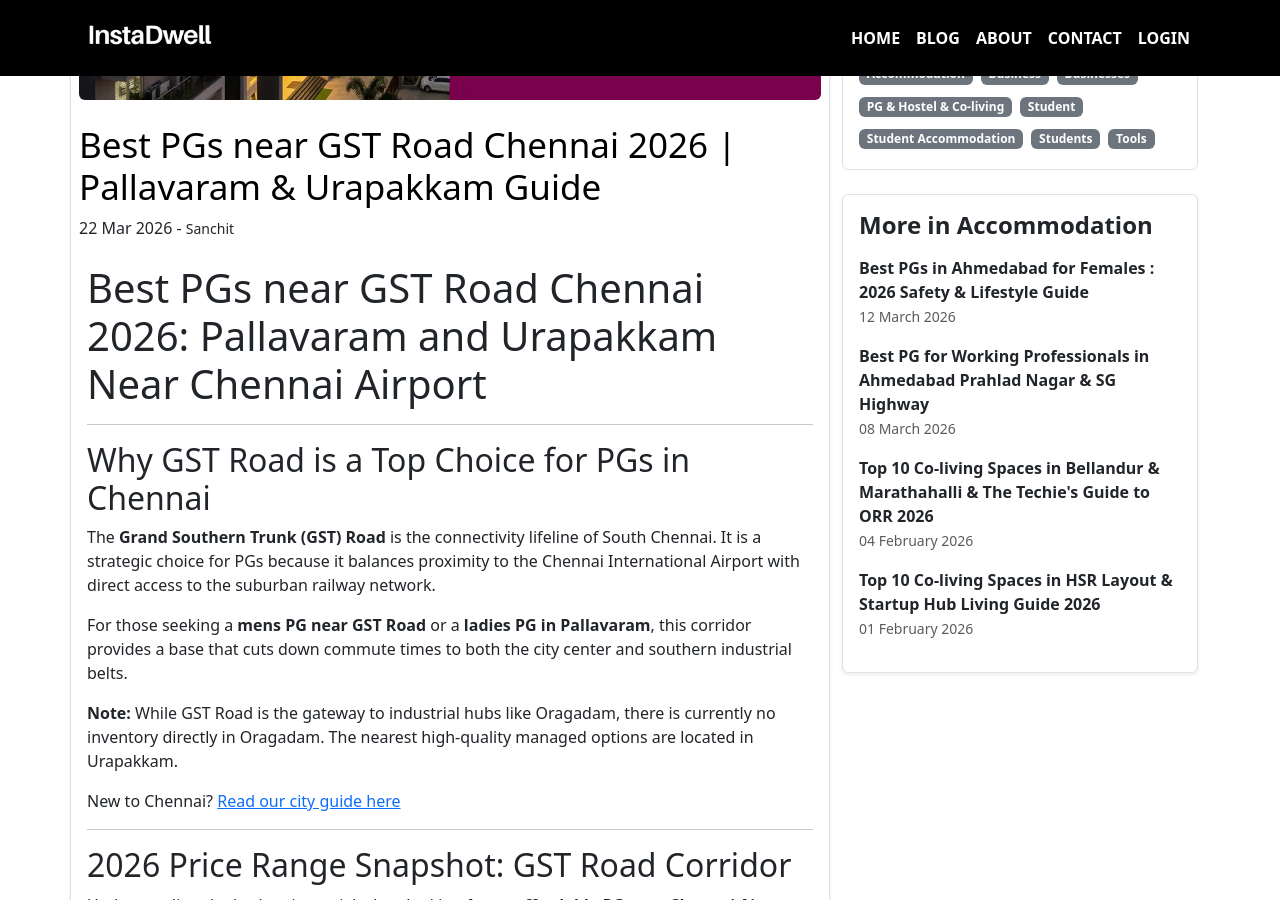
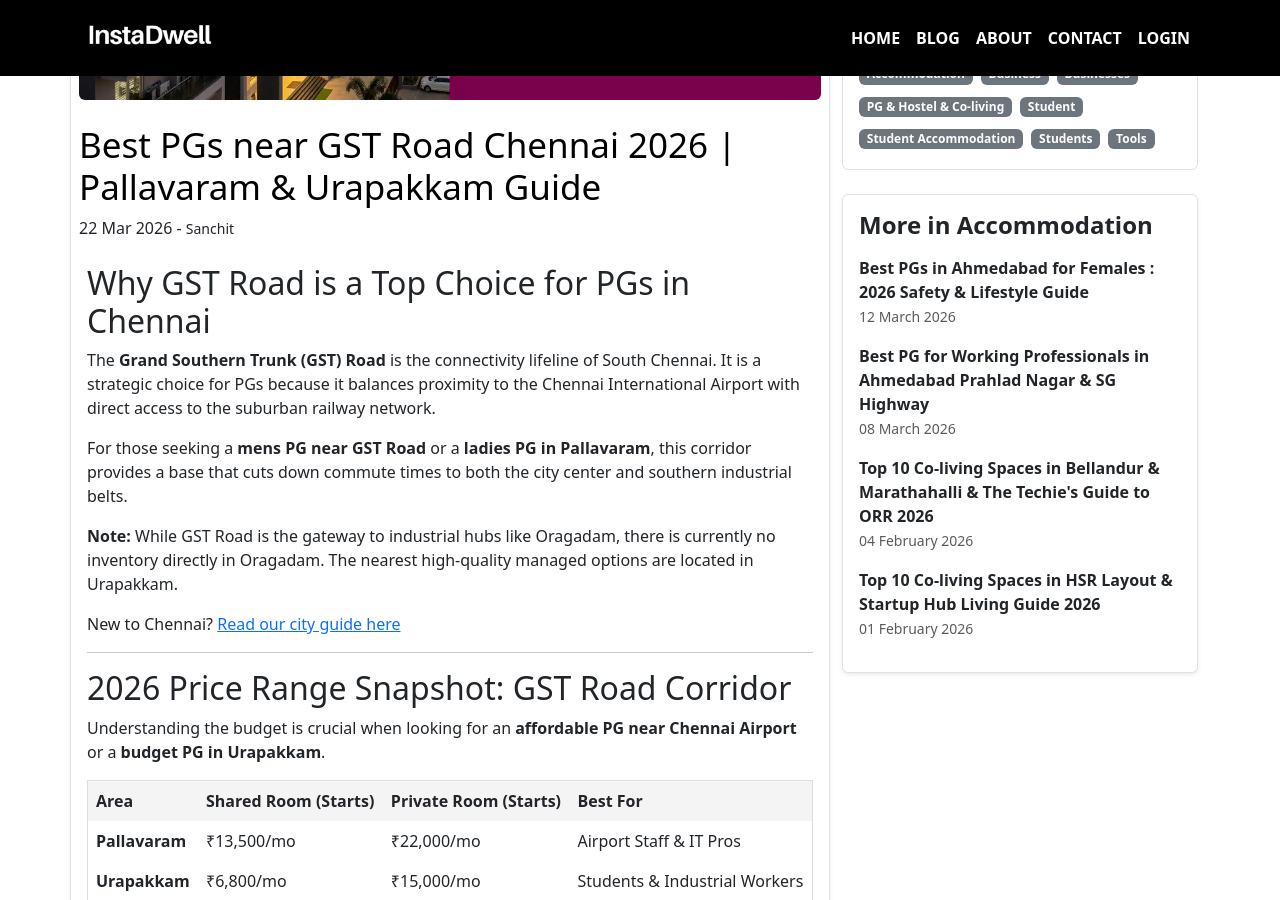
Before and after one commit to instadw/instadwell-blog, a Jekyll site: the page built from _posts/2026-03-23-best-pg-gst-road-pallavaram-urapakkam-chennai-2026.md, in a window 1280 px wide and 900 px high, scrolled down 393 px. Built offline with Jekyll 4.4.1, drawn with Linux system fonts in a browser that asks for light colours.

Commit message:
Update 2026-03-23-best-pg-gst-road-pallavaram-urapakkam-chennai-2026.md

```diff
--- a/_posts/2026-03-23-best-pg-gst-road-pallavaram-urapakkam-chennai-2026.md
+++ b/_posts/2026-03-23-best-pg-gst-road-pallavaram-urapakkam-chennai-2026.md
@@ -24,9 +24,6 @@ faq:
     answer: "Yes. All managed properties in Pallavaram serve male residents. Doncaster House near Pallavaram Railway Station is a highly convenient transit option starting from ₹13,599, while Mazatlan House is ideally located within 3 to 4 km of the airport terminal."
   - question: "What is the PG price in Pallavaram?"
     answer: "In 2026, PG prices in Pallavaram range from ₹13,599 for shared managed rooms at Doncaster House to ₹26,399 for premium single occupancy at Warrington House. Listed prices are generally all-inclusive of food, Wi-Fi, and housekeeping."
----
-
-# Best PGs near GST Road Chennai 2026: Pallavaram and Urapakkam Near Chennai Airport
 ---
 
 ## Why GST Road is a Top Choice for PGs in Chennai
```
